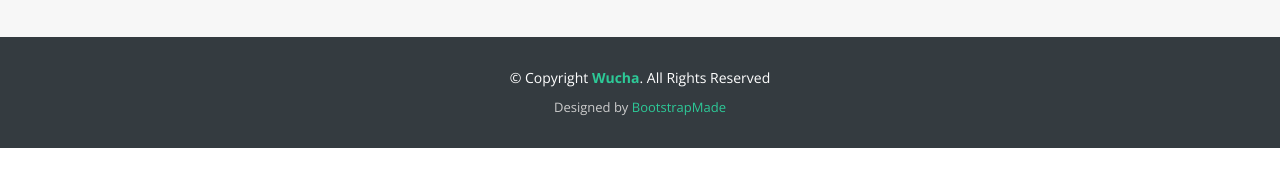
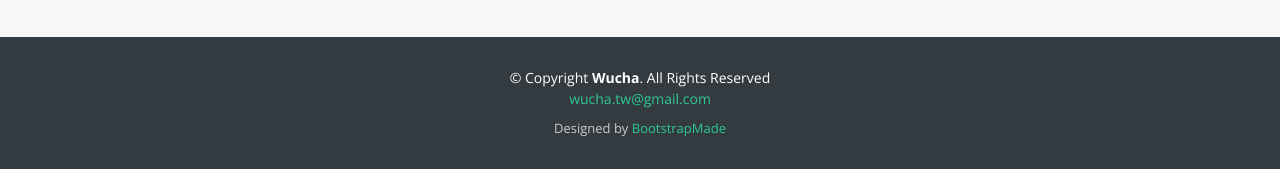
Before and after one commit to CelloCello/ystock-site, a plain HTML site: page index.html in a window 1280 px wide. Shown: the part 2451-2620 px from the top of the page. Before the commit the page ends 2599 px from the top, so only its background shows below. Drawn offline with nearby package versions, Linux system fonts and the light colour scheme.

Commit message:
fix: adjust email for checking

```diff
--- a/index.html
+++ b/index.html
@@ -614,7 +614,10 @@
 
     <div class="container">
       <div class="copyright">
-        &copy; Copyright <strong><a href="mailto:wucha.tw@gmail.com">Wucha</a></strong>. All Rights Reserved
+        &copy; Copyright <strong>Wucha</strong>. All Rights Reserved
+      </div>
+      <div class="copyright">
+        <a href="mailto:wucha.tw@gmail.com">wucha.tw@gmail.com</a>
       </div>
       <div class="credits">
         <!--
```
